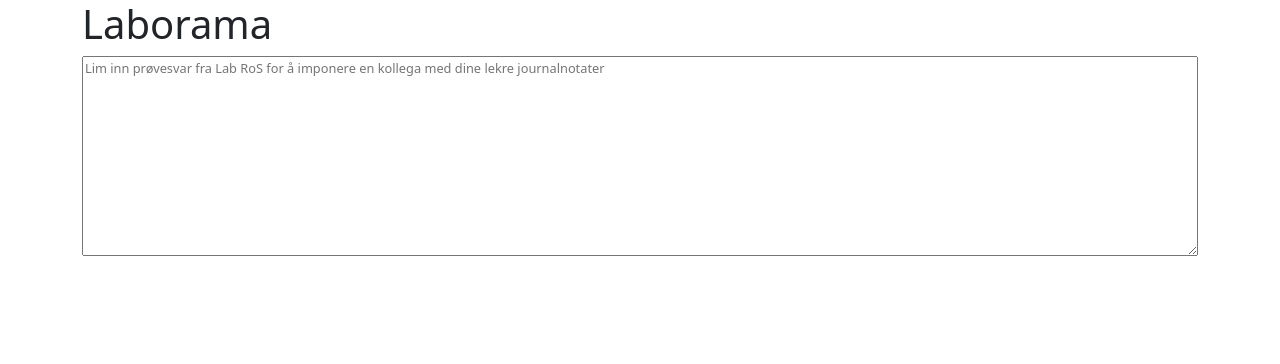
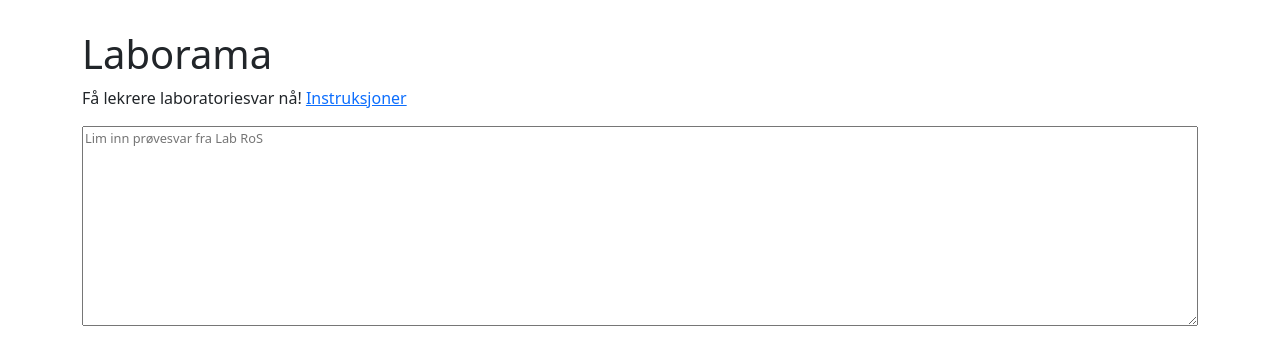
Before and after one commit to eskildskov/laborama, a Vue app: page index.html in a window 1280 px wide. Built offline with nearby package versions, Linux system fonts and the light colour scheme.

Commit message:
add instructions.html and view changes

```diff
--- a/index.html
+++ b/index.html
@@ -11,11 +11,14 @@
     <title>Laborama</title>
   </head>
   <body>
-    <div class="container">
+    <div style="margin-top:30px" class="container">
       <h1>Laborama</h1>
+
+      <p>Få lekrere laboratoriesvar nå! <a href="instructions.html">Instruksjoner</a></p>
+
       <div id="app">
         <textarea
-          placeholder="Lim inn prøvesvar fra Lab RoS for å imponere en kollega med dine lekre journalnotater" style="font-size: 0.8rem; width:100%; height:200px"
+          placeholder="Lim inn prøvesvar fra Lab RoS" style="font-size: 0.8rem; width:100%; height:200px"
           v-model="labInput">
         </textarea>
 
```
Also changed, not shown: instructions.html (added, +1 -0 lines).
